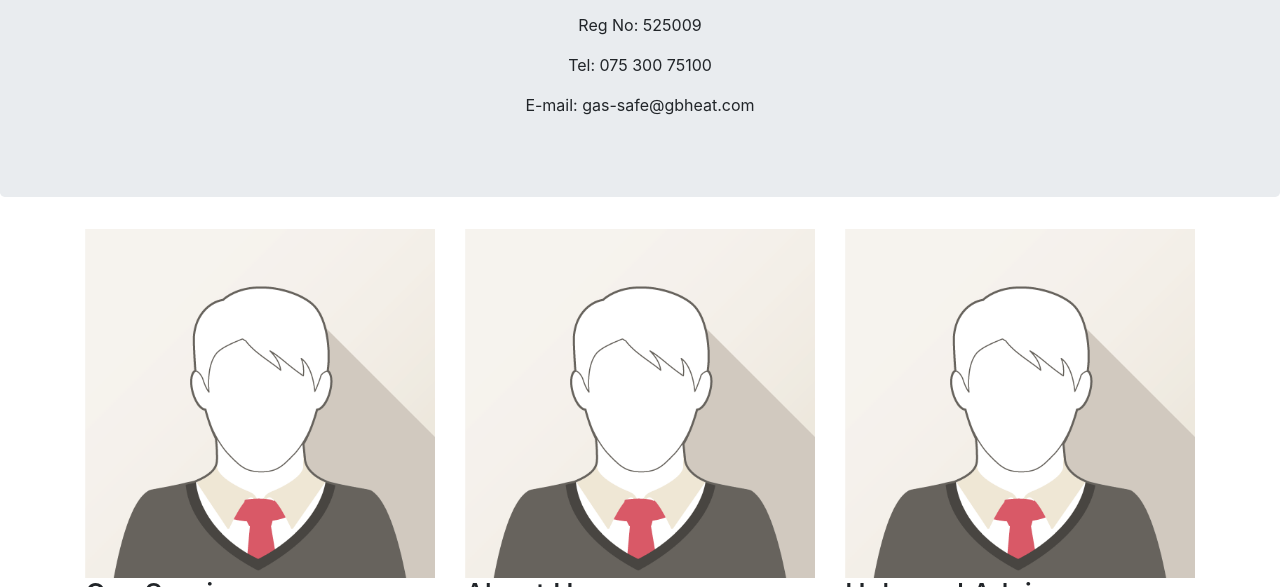
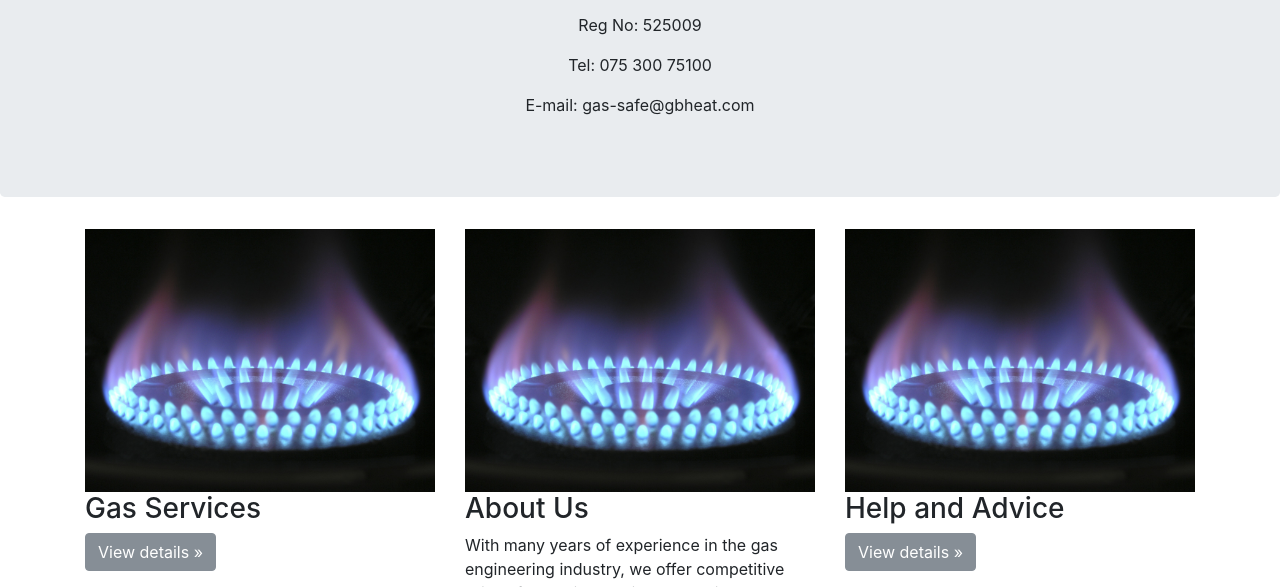
Before and after one commit to dao-wolf/gbheat, a plain HTML site: page index.html in a window 1280 px wide. Shown: the part 213-800 px from the top of the page. Drawn offline with nearby package versions, Linux system fonts and the light colour scheme.

Commit message:
update card images

```diff
--- a/index.html
+++ b/index.html
@@ -47,14 +47,14 @@
   <div class="container">
     <div class="row">
       <div class="col-sm">
-        <img src="images/img_avatar1.png" alt="Card image" style="width:100%">
+        <img src="images/flame-1920.jpg" alt="Card image" style="width:100%">
         <h3>Gas Services</h3>
         <p>
           <a class="btn btn-secondary" href="html/services.html" role="button">View details »</a>
         </p>
       </div>
       <div class="col-sm">
-        <img src="images/img_avatar1.png" alt="Card image" style="width:100%">
+        <img src="images/flame-1920.jpg" alt="Card image" style="width:100%">
         <h3>About Us</h3>
         <p>With many years of experience in the gas engineering industry, we offer competitive prices for gas installation and maintenance to customers throughout local London areas.</p>
         <p>We provides individual households with a professional gas installation and maintenance service of both gas central heating boiler systems and gas appliance installations.</p>
@@ -63,7 +63,7 @@
         </p>
       </div>
       <div class="col-sm">
-        <img src="images/img_avatar1.png" alt="Card image" style="width:100%">
+        <img src="images/flame-1920.jpg" alt="Card image" style="width:100%">
         <h3>Help and Advice</h3>
         <p>
           <a class="btn btn-secondary" href="html/help-and-advice.html" role="button">View details »</a>
```
